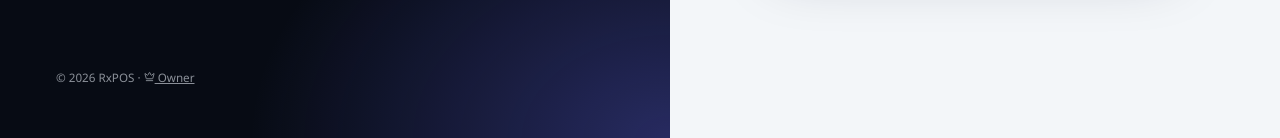
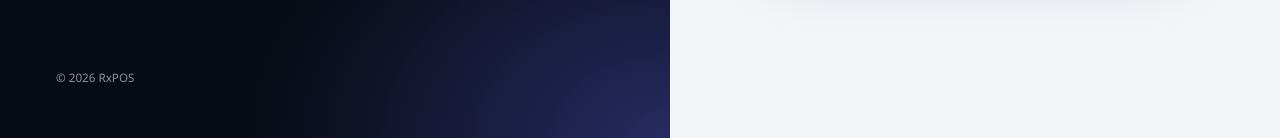
Before and after one commit to DeeJayKyle/rxpos, a React (Vite) app: page /#/ in a window 1280 px wide. Shown: the part 659-797 px from the top of the page. Built offline with nearby package versions, Linux system fonts and the light colour scheme.

Commit message:
Sign-in page: remove the owner link (the owner signs in with the normal form)
Co-Authored-By: Claude Opus 5.5 <noreply@anthropic.com>

```diff
--- a/src/pages/Auth.jsx
+++ b/src/pages/Auth.jsx
@@ -143,7 +143,7 @@ export default function Auth() {
             <li><ShieldCheck size={18} />Batch & expiry tracking, drug information, audit trail, finance and reports built in</li>
           </ul>
         </div>
-        <small style={{ opacity: .6 }}>© {new Date().getFullYear()} RxPOS{isWeb && <> · <a href="#/owner" style={{ color: 'inherit' }}><Crown size={11} /> Owner</a></>}</small>
+        <small style={{ opacity: .6 }}>© {new Date().getFullYear()} RxPOS</small>
       </section>
       <div className="auth-side">
         <div className="auth-card">
```
Also changed, not shown: tests/owner-main-login.mjs (+1 -1 lines).
